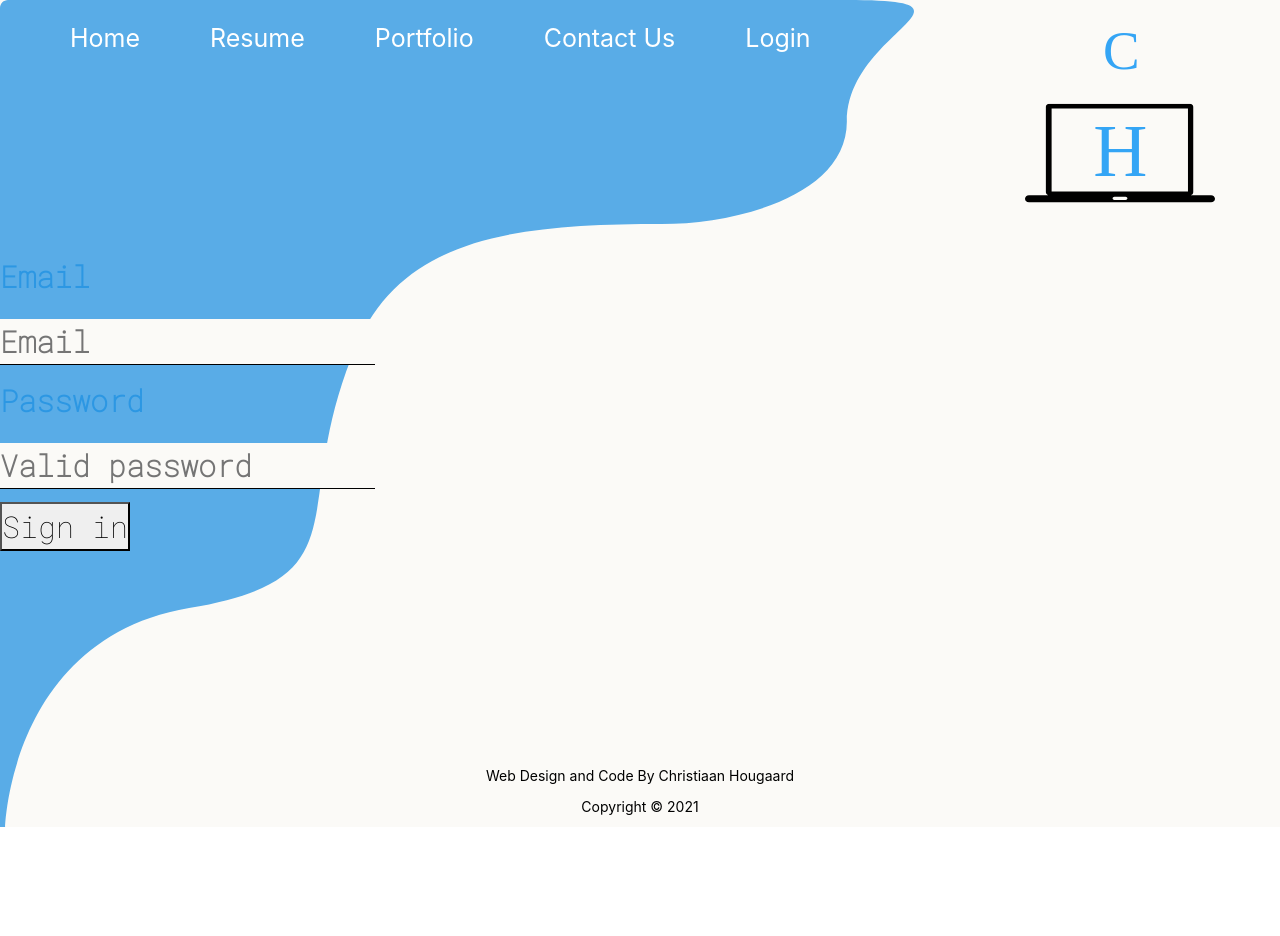
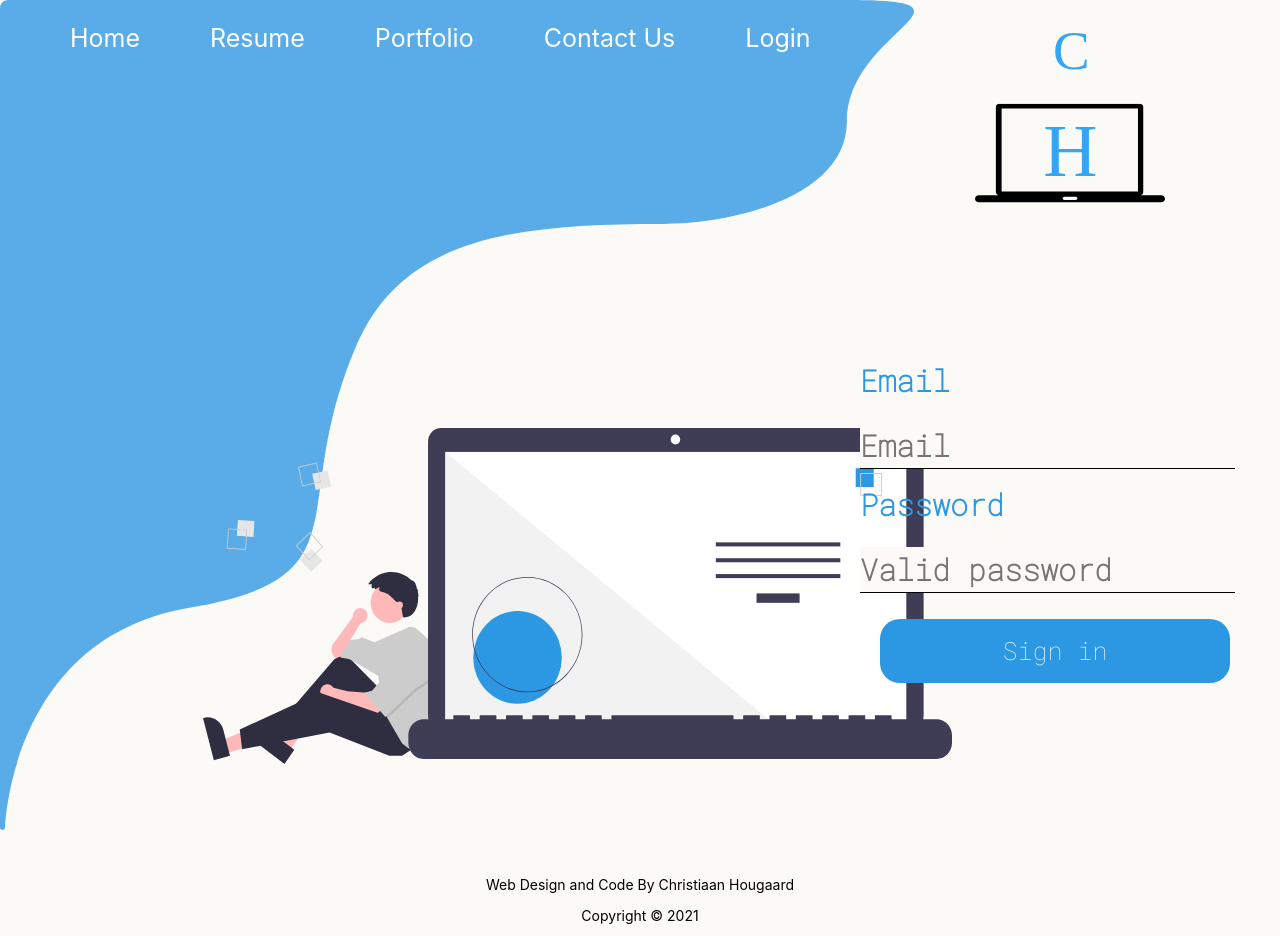
Before and after one commit to devChristiaan/hougaard__christiaan--final-project, a React (Create React App) app in the folder frontend/: page /login in a window 1280 px wide. Before the commit the page ends 827 px from the top, so only its background shows below. Built offline with nearby package versions, Linux system fonts and the light colour scheme; a web font is replaced by a local one.

Commit message:
styled login page and added error message switch for 4 sec

```diff
--- a/frontend/src/components/pages/Login.js
+++ b/frontend/src/components/pages/Login.js
@@ -25,6 +25,10 @@ const Login = () => {
         const payload = await response.json()
         if (response.status >= 400) {
             setAuth(false)
+            setPassword("")
+            setInterval( ()=> {
+                setAuth(true)
+            }, 4000)
         } else {
             sessionStorage.setItem('token', payload.token)
 
@@ -36,15 +40,18 @@ const Login = () => {
     return (
       <>
         <Logo />
+        <section className='grid-graphic-resume'>
+            <img src="/laptop.svg" alt="Laptop Illustration" className="laptop"/>
+        </section>
+        <form onSubmit={loginSubmit} className="grid-home">
         {!auth &&
-            <p>Invalid credentials, please try again</p>
+            <p className="error-message">Invalid credentials, please try again</p>
         }
-        <form onSubmit={loginSubmit}>
             <label htmlFor="emailEntry">Email</label>
                 <input type="email" name="email" id="emailEntry" placeholder="Email" value={email} onChange={e => setEmail(e.target.value)}/>
             <label htmlFor="passwordEntry">Password</label>
                 <input type="password" name="password" id="passwordEntry" placeholder="Valid password" onChange={e => setPassword(e.target.value)}/>
-            <button>Sign in</button>
+            <button className="form-btn">Sign in</button>
         </form>
       </>
     )
```
